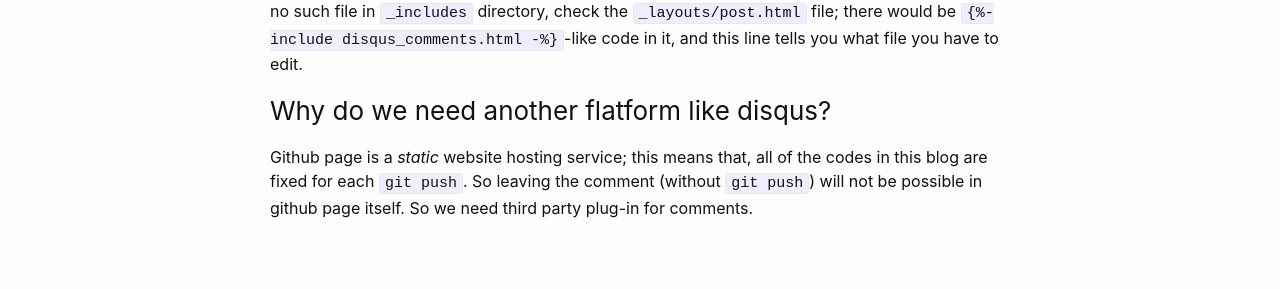
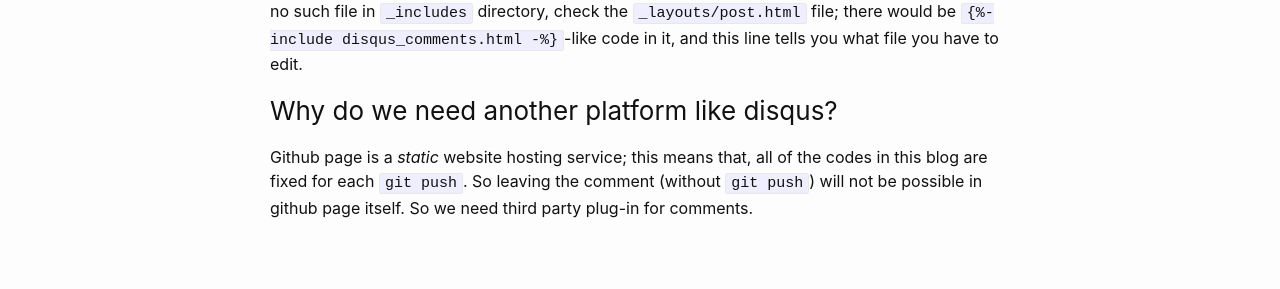
Before and after one commit to hojin-kim/blog, a Jekyll site: the page built from _posts/2022-01-22-comments.md, in a window 1280 px wide. Shown: the part 314-603 px from the top of the page. Built offline with Jekyll 4.4.1, drawn with Linux system fonts in a browser that asks for light colours; comment, search, counter and statistics services are not loaded.

Commit message:
minor typo

```diff
--- a/_posts/2022-01-22-comments.md
+++ b/_posts/2022-01-22-comments.md
@@ -2,11 +2,12 @@
 layout: post
 title:  "Added comment features"
 date:   2022-01-22  14:21:00 +0900
+lastmod:    2022-01-25  02:08:00 +0900
 category: blog
 ---
 Now you can leave comments on this blog.
 
 The comments feature is implemented by [disqus](https://disqus.com/). It has good documentation, so you can easily follow the process. In brief, (1) you need to make an account in disqus.com and do some configuration and (2) edit `_config.yml` file, `_includes/disqus_comments.html` file. (If there is no such file in `_includes` directory, check the `_layouts/post.html` file; there would be `{% raw %}{%- include disqus_comments.html -%}{% endraw %}`-like code in it, and this line tells you what file you have to edit.
 
-### Why do we need another flatform like disqus?
+### Why do we need another platform like disqus?
 Github page is a *static* website hosting service; this means that, all of the codes in this blog are fixed for each `git push`. So leaving the comment (without `git push`) will not be possible in github page itself. So we need third party plug-in for comments.
```
